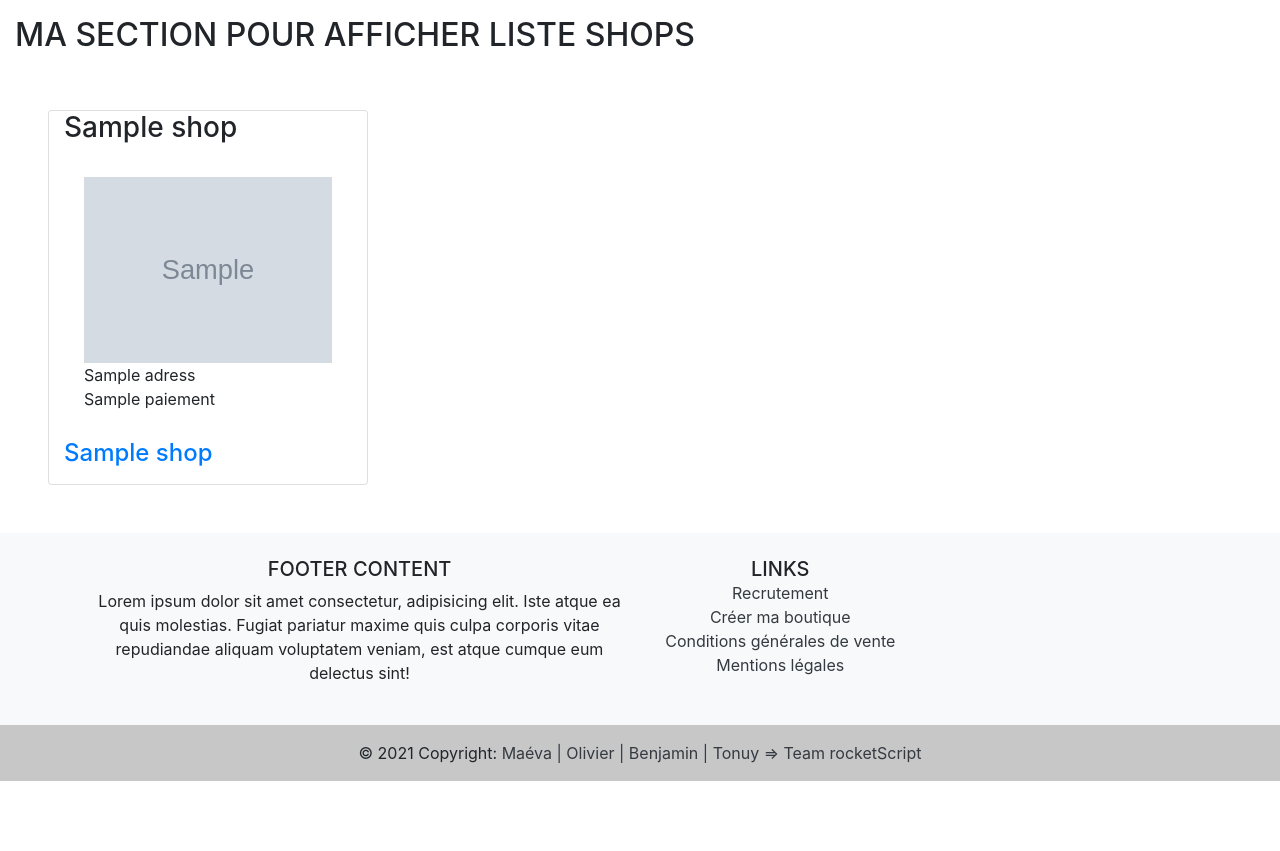
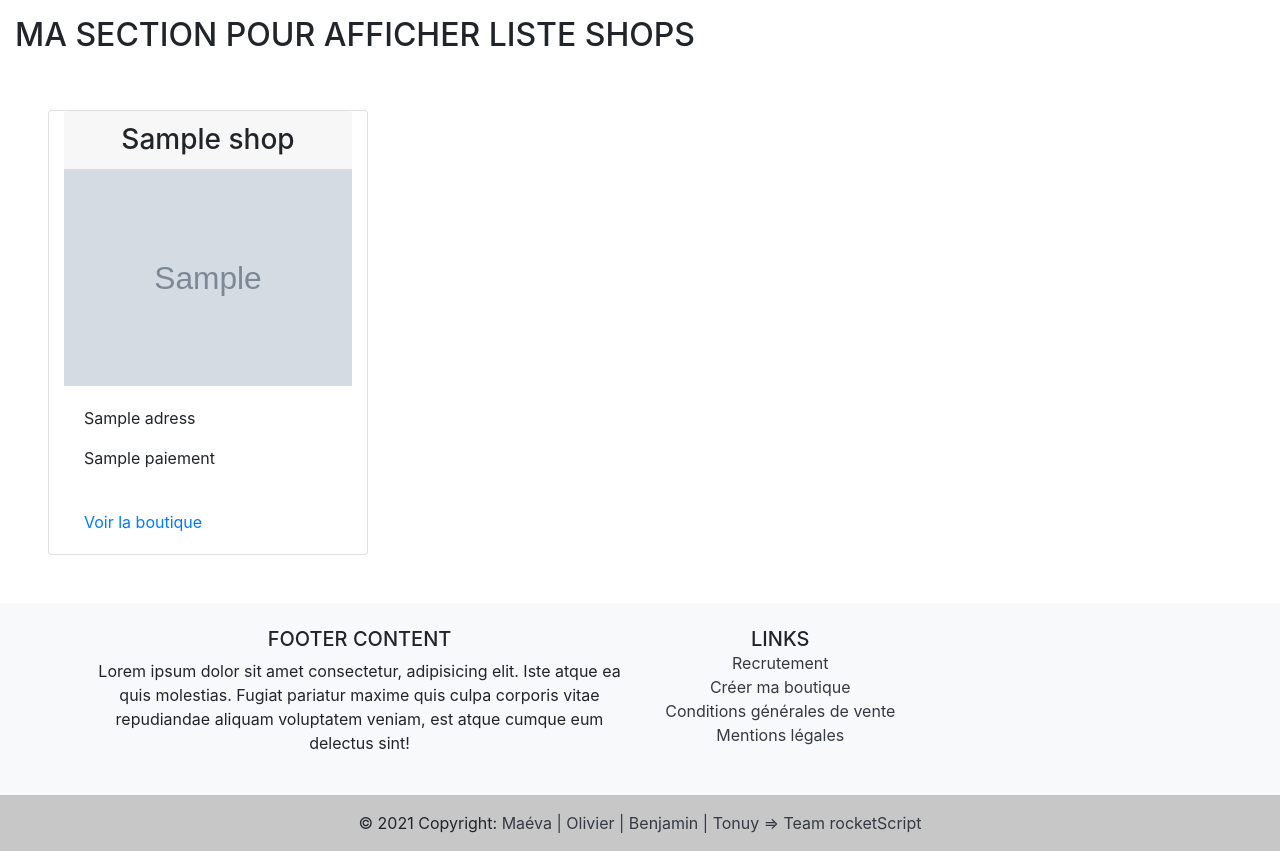
Before and after one commit to Daeriss/MarketPlace, a Symfony app: template templates/market/shops.html.twig in a window 1280 px wide. Shown: the part 56-907 px from the top of the page. Before the commit the page ends 837 px from the top, so only its background shows below. Run offline with Twig, Linux system fonts and the light colour scheme; the template is opened without the code that fills it: most values are stand-ins (such as "Sample title", 1, 10 or a date in 2020); grey boxes marked "Sample" are stand-in pictures; some libraries are stand-ins or nearby versions.

Commit message:
changement affichage shops

```diff
--- a/templates/market/shops.html.twig
+++ b/templates/market/shops.html.twig
@@ -1,11 +1,11 @@
 {% extends 'header.html.twig' %}
 
-{% block title %}PAGE shops{% endblock %}
+{% block title %}PAGE shops
+{% endblock %}
 
 
 {% block stylesheets %}
-<style>
-</style>
+	<style></style>
 {% endblock %}
 
 {% block body %}
@@ -15,21 +15,24 @@
 
 		<div class="row">
 			{% for shop in shops %}
-            <articles class="card m-5 col-3">
-                <h3 class="card-title">{{ shop.name }}</h3>
+				<div class="card m-5 col-3">
+					<h3 class="card-header text-center">{{ shop.name }}</h3>
+						<div><img class="img-fluid" src="{{ asset('assets/uploads/' ~ shop.img ) }}"></div>
 					<div class="card-body">
-                <div><img class="img-fluid" src="{{ asset('assets/uploads/' ~ shop.img ) }}"></div>
-                    <div class="card-text">{{ shop.adress }}</div>
-                    <div class="card-text">{{ shop.paiement }}</div>
+						<p class="card-text">{{ shop.adress }}</p>
+                        <p class="card-text">{{ shop.paiement }}</p>
 					</div>
-                 <h4 class="pt-2 pb-2"><a href="{{ path('shop', { 'id' : shop.id }) }}">{{ shop.name }}</a></h4>
-            </articles>
+					<div class="card-body">
+						<a href="{{ path('shop', { 'id' : shop.id }) }}">Voir la boutique</a>
+					</div>
+				</div>
 			{% else %}
 				<tr>
 					<td colspan="7">no records found</td>
 				</tr>
 			{% endfor %}
 		</div>
+
 
 	</section>
 
```
Lines whose indentation alone changed are shown as unchanged.
